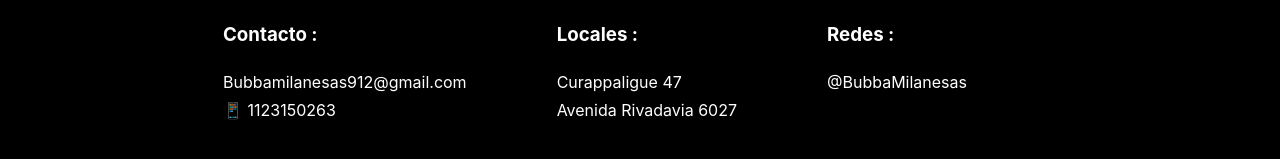
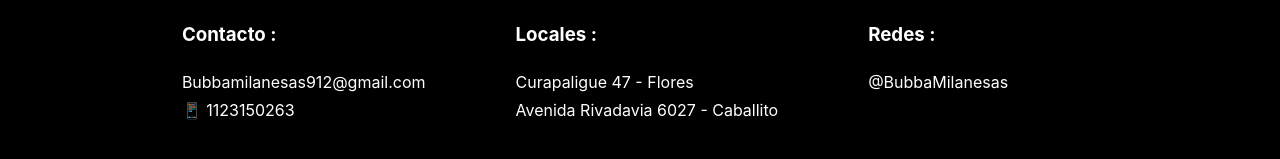
Before and after one commit to Bellinzona/bubbamain, a React (Vite) app: page / in a window 1280 px wide. Shown: the part 1032-1191 px from the top of the page. Built offline with nearby package versions, Linux system fonts and the light colour scheme; no server answers; the database is empty.

Commit message:
commit 2.3

```diff
--- a/src/Paginas/Home.jsx
+++ b/src/Paginas/Home.jsx
@@ -30,8 +30,8 @@
 <div className="informaciones">
     <h3>Locales :</h3>
 
-    <p>Curappaligue 47</p>
-    <p>Avenida Rivadavia 6027</p>
+    <p>Curapaligue 47 - Flores</p>
+    <p>Avenida Rivadavia 6027 - Caballito</p>
 
 
 
```
